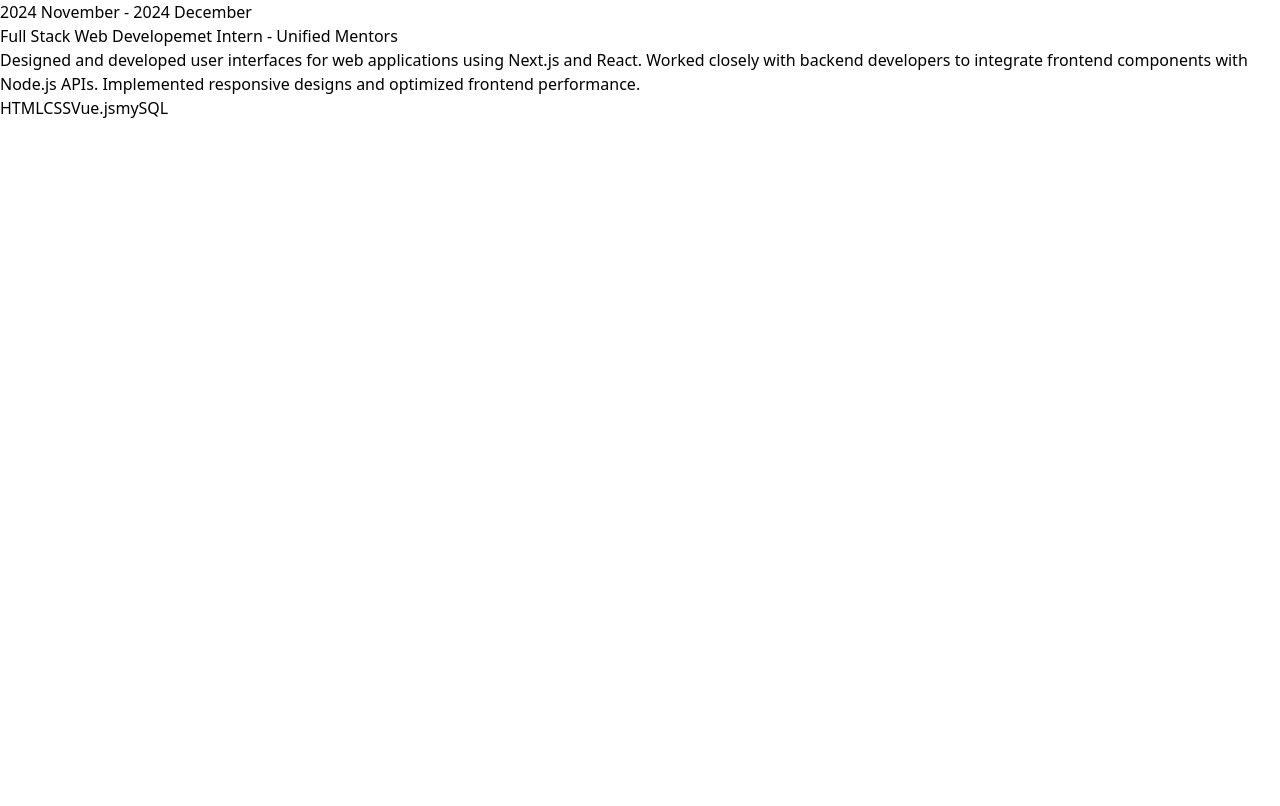
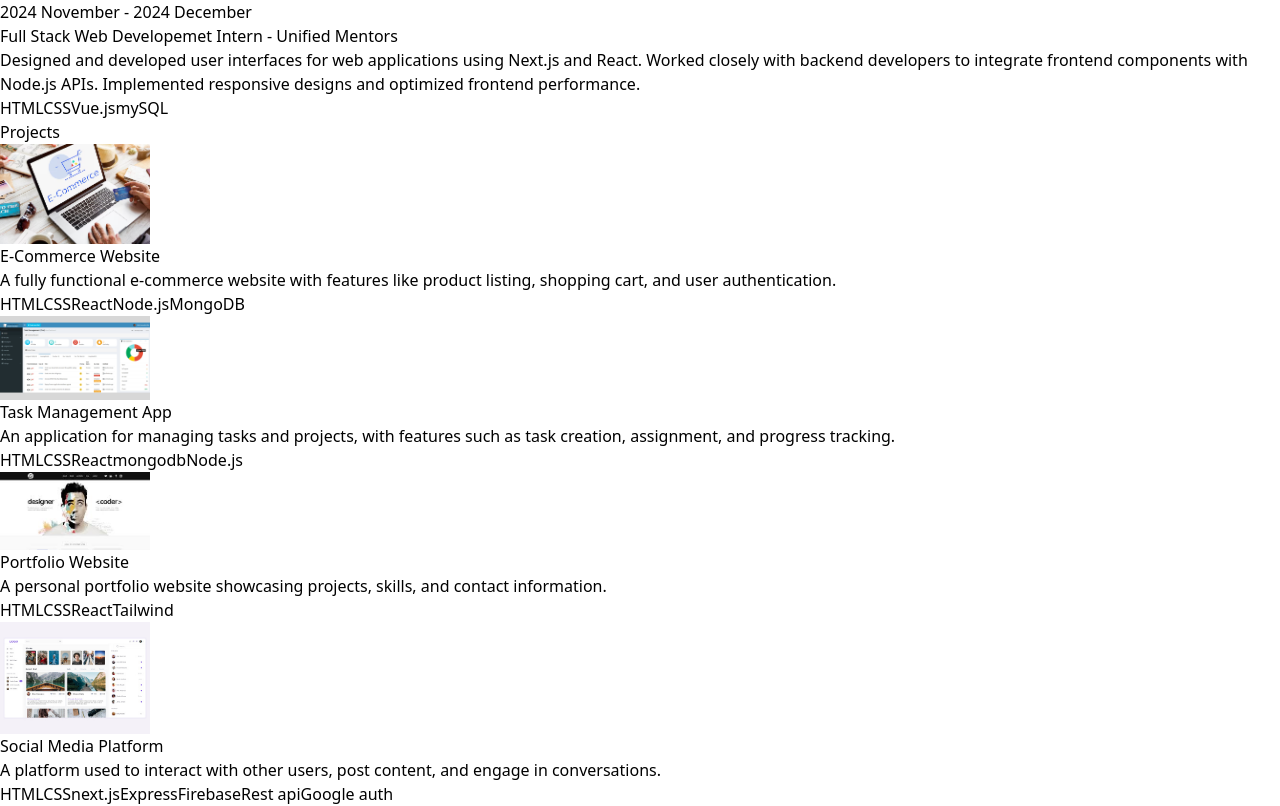
Before and after one commit to ManideekshithEtikala/Portfolio, a React (Vite) app: page / in a window 1280 px wide. Shown: the part 3467-4273 px from the top of the page. Before the commit the page ends 3587 px from the top, so only its background shows below. Built offline with nearby package versions, Linux system fonts and the light colour scheme.

Commit message:
completed projects section

```diff
--- a/src/App.jsx
+++ b/src/App.jsx
@@ -3,6 +3,7 @@
 import ExperienceIntern from "./components/ExperienceIntern";
 import Main from "./components/Main";
 import Navbar from "./components/Navbar";
+import Projects from "./components/Projects";
 import Technologies from "./components/Technologies";
 
 function App() {
@@ -20,6 +21,7 @@
         <About />
         <Technologies/>
         <ExperienceIntern/>
+        <Projects/>
         </div>
       </div>
 
--- /dev/null
+++ b/src/components/Projects.jsx
@@ -0,0 +1,28 @@
+import React from "react";
+import { PROJECTS } from "../constants";
+const Projects = () => {
+  return (
+    <div className="border-b border-neutral-900 pb-4">
+      <h2 className="my-20 text-center text-4xl">Projects</h2>
+      <div>
+        {PROJECTS.map((project, index) => (
+          <div
+            key={index}
+            className=" mb-8 flex flex-wrap lg:justify-center"
+          >
+            <div className="w-full lg:w-1/4">
+
+            <img src={project.image} width={150} height={150} alt={project.title} className="mb-6 rounded" />
+            </div>
+            <div className="w-full max-w-xl lg:w-3/4"> <h6 className="mb-2 font-semibold">{project.title}</h6>
+            <p className="mb-4 text-neutral-400">{project.description}</p>
+            {project.technologies.map((tech,index)=>(
+                <span key={index} className='mr-2 mt-4 rounded bg-neatural-800 px-2 py-1 text-sm font-medium text-purple-800'>{tech}</span>))}</div>
+          </div>
+        ))}
+      </div>
+    </div>
+  );
+};
+
+export default Projects;
```
